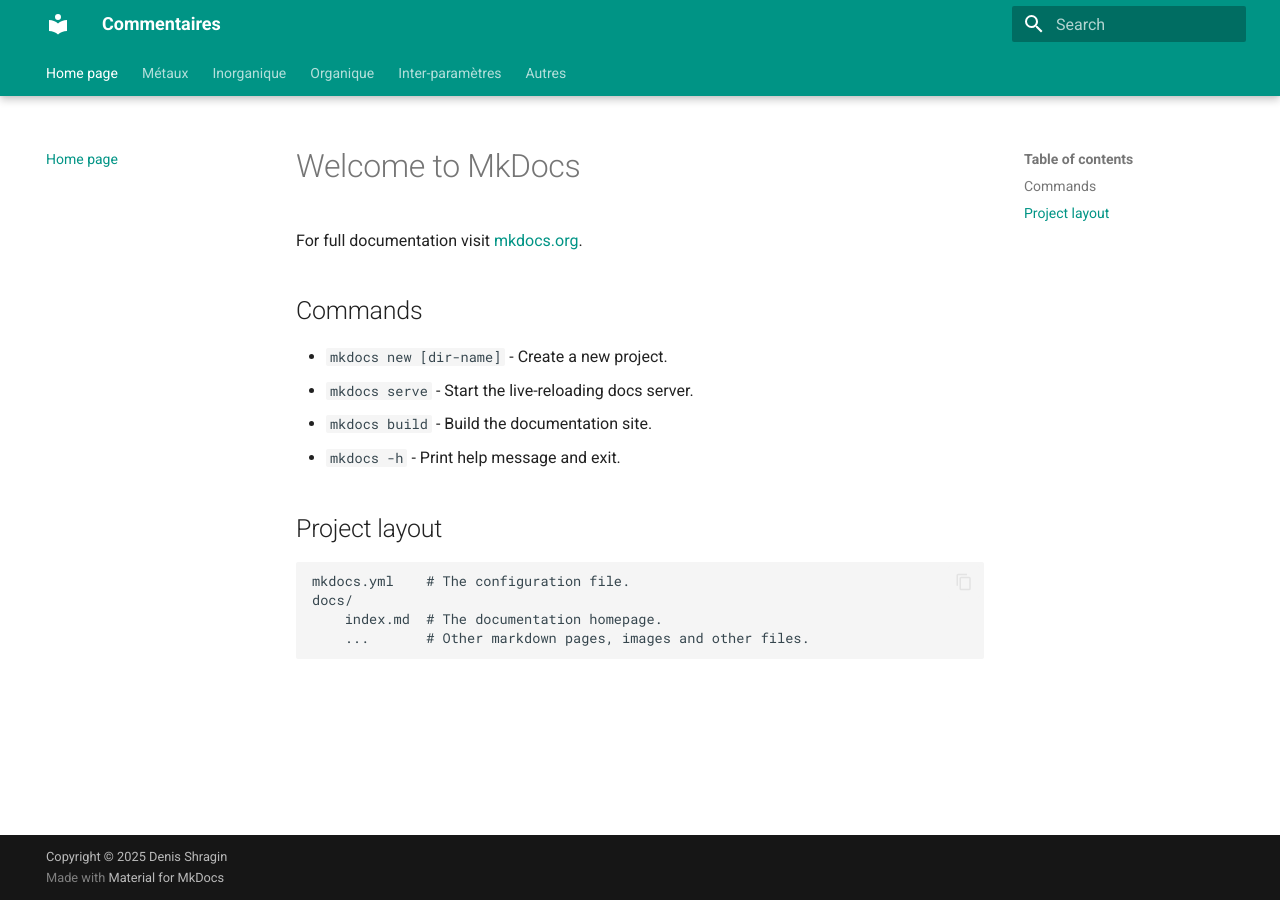
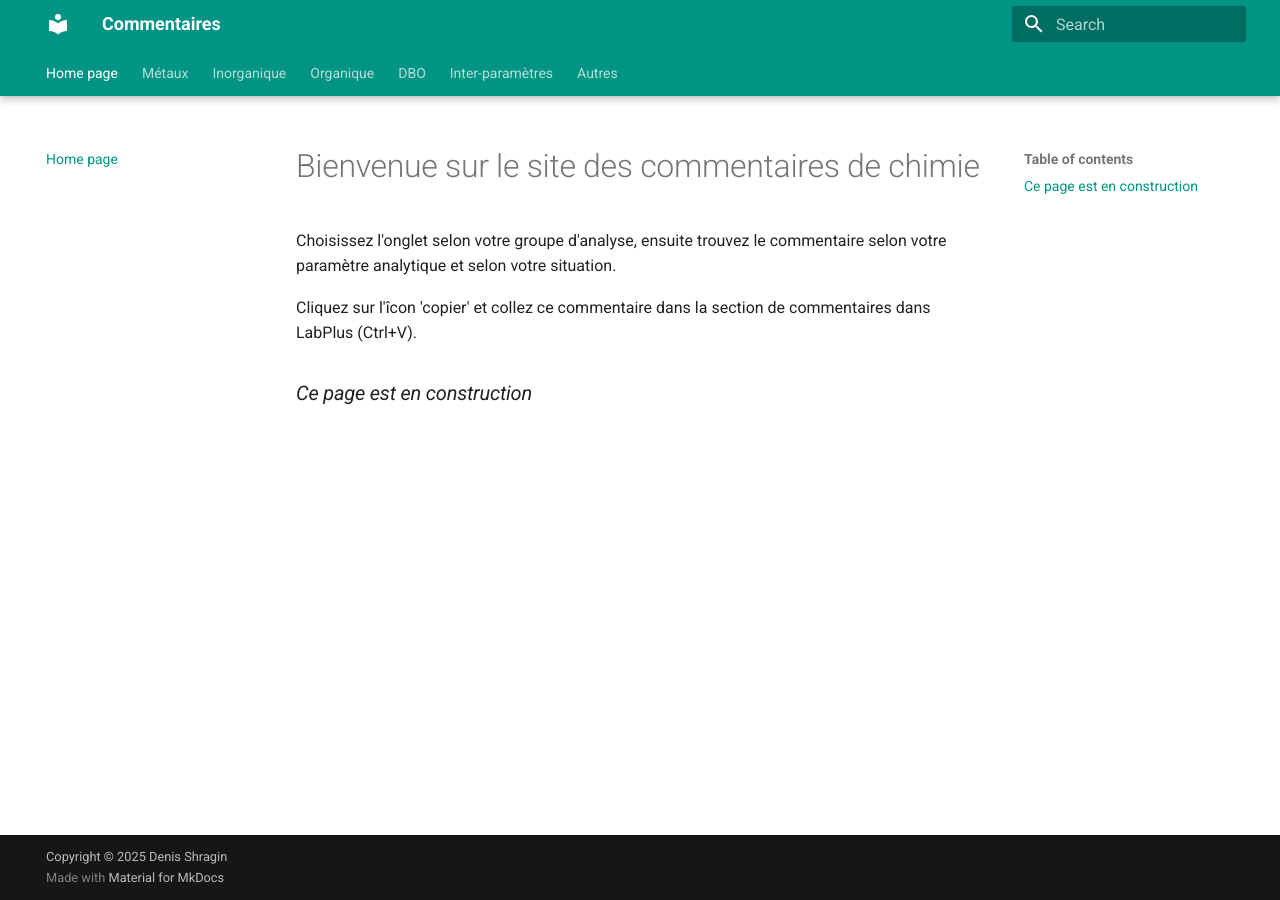
Before and after one commit to denisshragin/chemistry_comments, an MkDocs documentation site: the page built from docs/index.md, in a window 1280 px wide. Built offline with MkDocs 1.6.1 and Material for MkDocs 9.7.7, drawn with Linux system fonts in a browser that asks for light colours.

Commit message:
DBO added

```diff
--- a/docs/index.md
+++ b/docs/index.md
@@ -1,17 +1,9 @@
-# Welcome to MkDocs
+# Bienvenue sur le site des commentaires de chimie
 
-For full documentation visit [mkdocs.org](https://www.mkdocs.org).
+Choisissez l'onglet selon votre groupe d'analyse, ensuite trouvez le commentaire selon votre paramètre analytique et selon votre situation.
 
-## Commands
+Cliquez sur l'îcon 'copier' et collez ce commentaire dans la section de commentaires dans LabPlus (Ctrl+V).
 
-* `mkdocs new [dir-name]` - Create a new project.
-* `mkdocs serve` - Start the live-reloading docs server.
-* `mkdocs build` - Build the documentation site.
-* `mkdocs -h` - Print help message and exit.
 
-## Project layout
 
-    mkdocs.yml    # The configuration file.
-    docs/
-        index.md  # The documentation homepage.
-        ...       # Other markdown pages, images and other files.
+### *Ce page est en construction*
--- a/mkdocs.yml
+++ b/mkdocs.yml
@@ -5,6 +5,7 @@ nav:
   - Métaux: "metaux.md"
   - Inorganique: "inorganique.md"
   - Organique: "organique.md"
+  - DBO: "dbo.md"
   - Inter-paramètres: 'inter_param.md'
   - Autres: "autres.md"
 theme:
```
Also changed, not shown: docs/autres.md (+50 -0 lines), docs/dbo.md (added, +117 -0 lines), docs/metaux.md (+3 -3 lines), docs/organique.md (+20 -69 lines).
